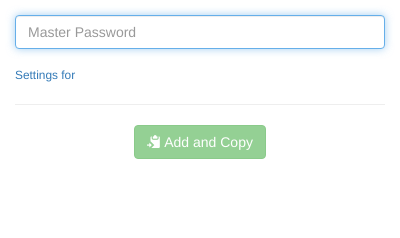
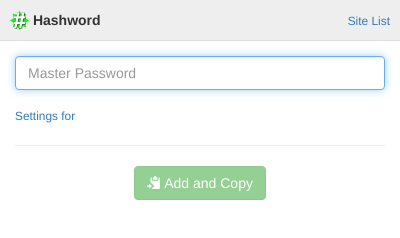
Before and after one commit to mmeisel/hashword, a browser extension: page popup.html in a window 400 px wide. Drawn offline with Linux system fonts and the light colour scheme.

Commit message:
Add title and site list link to the popup

```diff
--- a/hashword.css
+++ b/hashword.css
@@ -7,6 +7,16 @@ label {
 }
 .container.compact {
     max-width: 750px;
+}
+.popup-title {
+    padding: 10px;
+    background-color: #eee;
+    border-bottom: 1px solid #ddd;
+}
+.popup-title .logo {
+    width: 19px;
+    height: 19px;
+    margin-top: -1px;
 }
 input[name="generation"] {
     width: 60px;
--- a/popup.html
+++ b/popup.html
@@ -15,6 +15,14 @@
   <script type="text/javascript" src="popup.js"></script>
 </head>
 <body>
-  <div class="container ng-cloak" popup-form></div>
+  <div class="popup-title">
+    <div class="row">
+      <div class="col-xs-8"><img src="images/icon38.png" class="logo"/> <strong>Hashword</strong></div>
+      <div class="col-xs-4 text-right">
+        <a href="site-list.html" target="hashword-options" tabindex="-1"><small>Site List</small></a>
+      </div>
+    </div>
+  </div>
+  <div class="container" popup-form></div>
 </body>
 </html>
```
